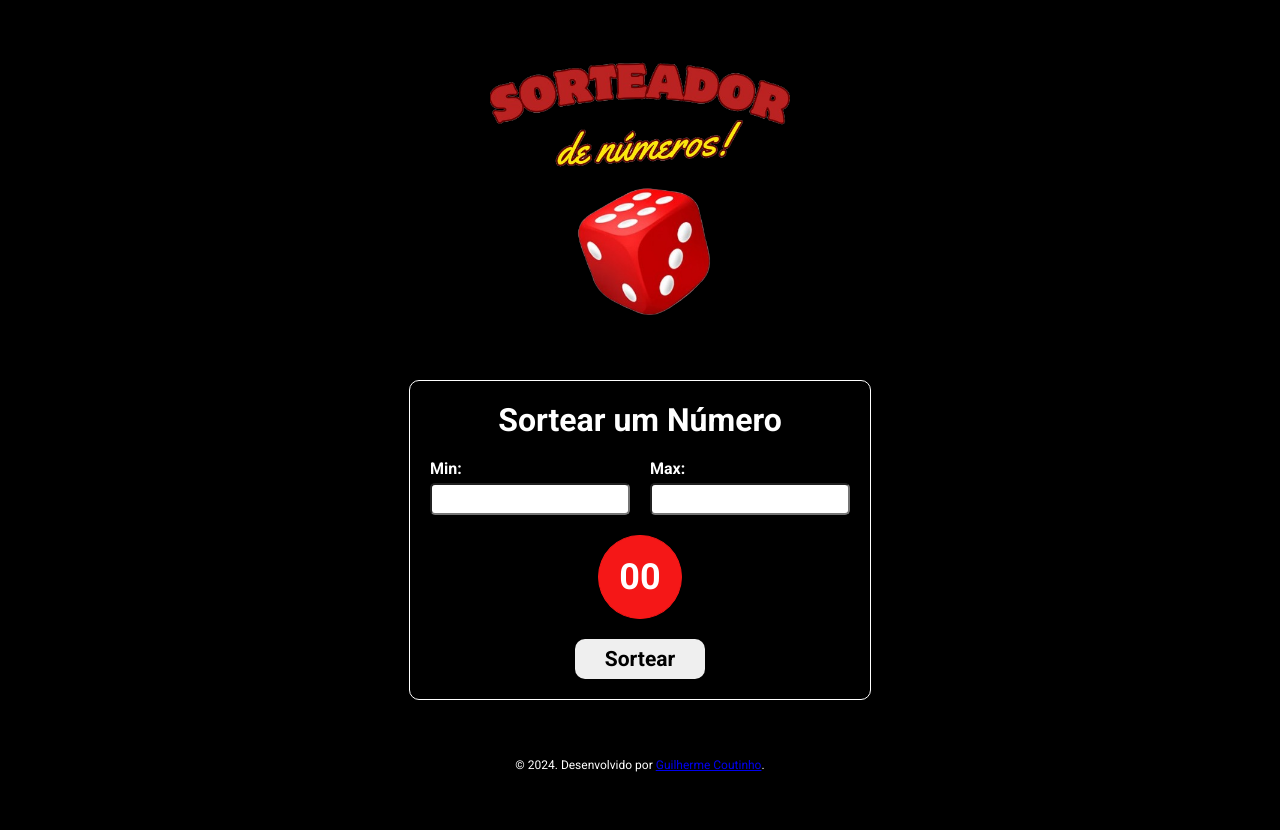
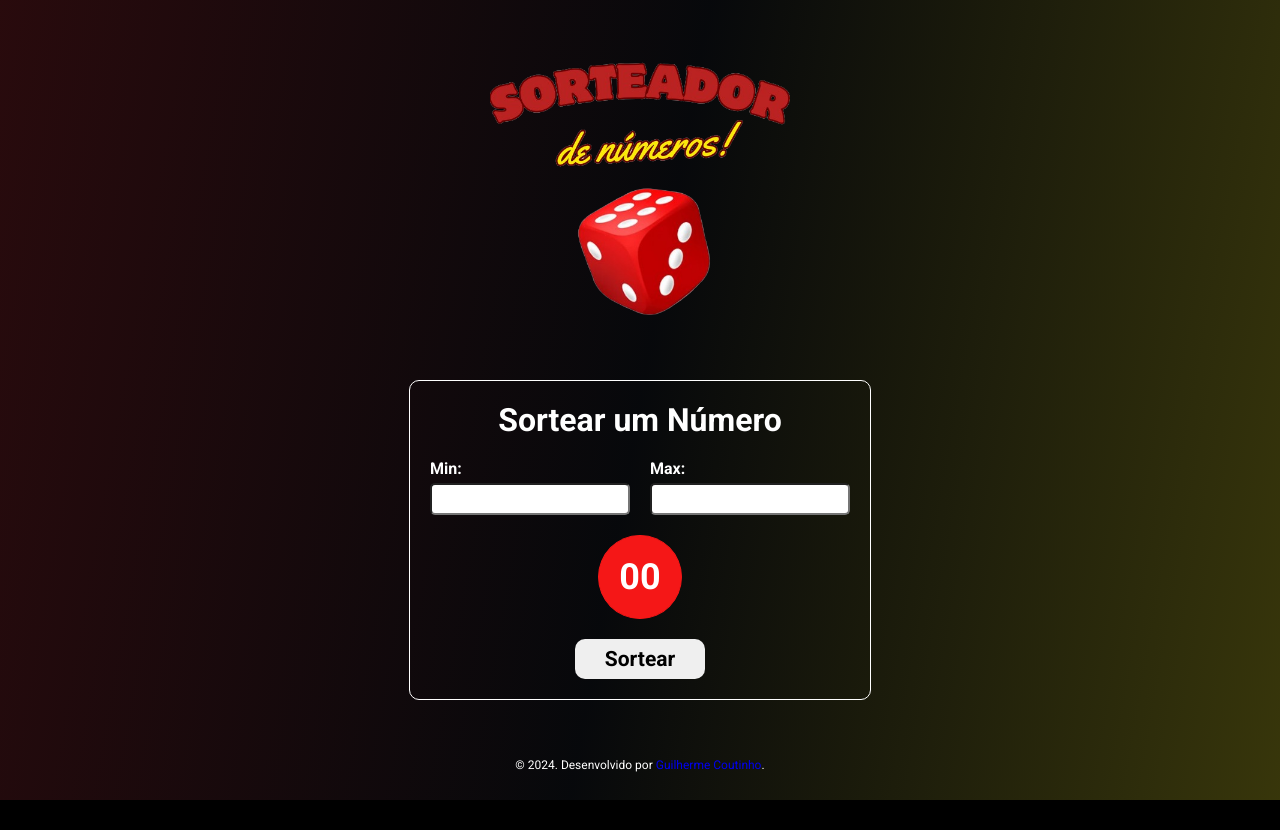
Before and after one commit to guilhermercoutinho/sorteador-dev, a plain HTML site: page index.html in a window 1280 px wide. Drawn offline with Linux system fonts and the light colour scheme.

Commit message:
alterações no background

```diff
--- a/index.html
+++ b/index.html
@@ -38,6 +38,7 @@
             <p class="develop">&copy; 2024. Desenvolvido por <a href="https://www.linkedin.com/in/guilherme-rcoutinho/">Guilherme Coutinho</a>.</p>
           </footer>
     </div>
+    <div class="mascara"></div>
 </body>
 <script src="script.js"></script>
 </html>
--- a/style.css
+++ b/style.css
@@ -9,6 +9,15 @@ body {
     height: 100vh;
     width: 100vw;
     background: #000000;
+}
+
+.mascara {
+    height: 100%;
+    width: 100%;
+    background: linear-gradient(100deg, rgb(245, 23, 23) -300%, rgba(10, 12, 16, 0.7) 50%, rgb(250, 236, 10) 300%);
+    position: fixed;
+    top: 0;
+    z-index: -1;
 }
 
 img {
@@ -112,6 +121,10 @@ footer {
     color: #fff;
 }
 
+footer a {
+    text-decoration: none;
+}
+
 @media screen and (max-width:480px){
     img {
         width: 80%;
```
